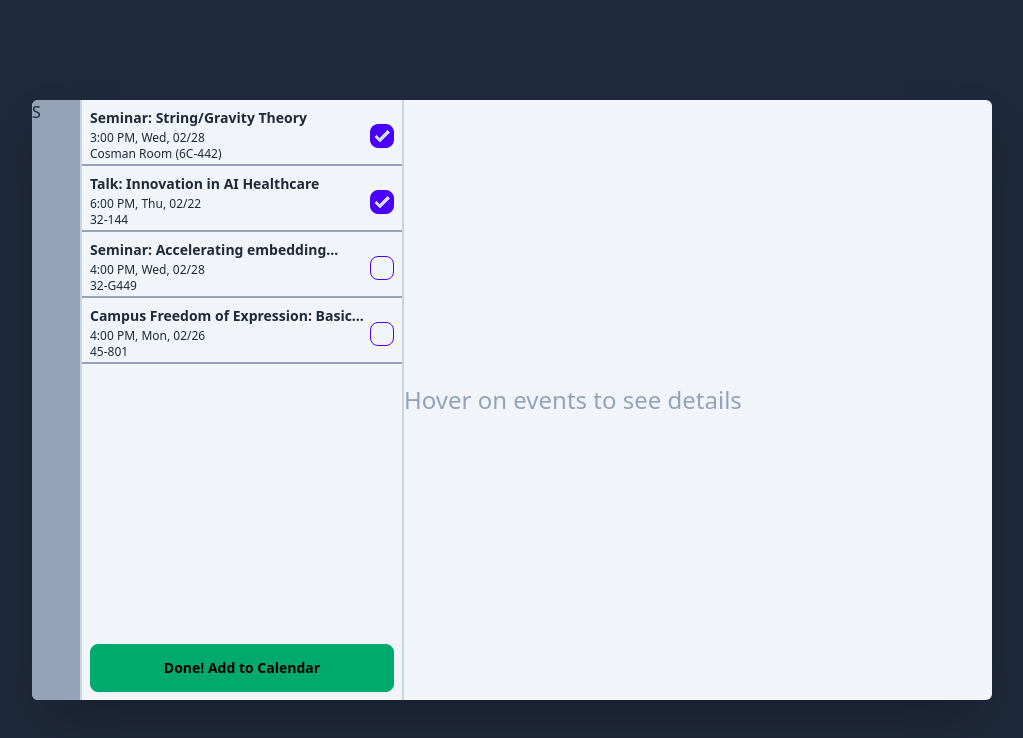
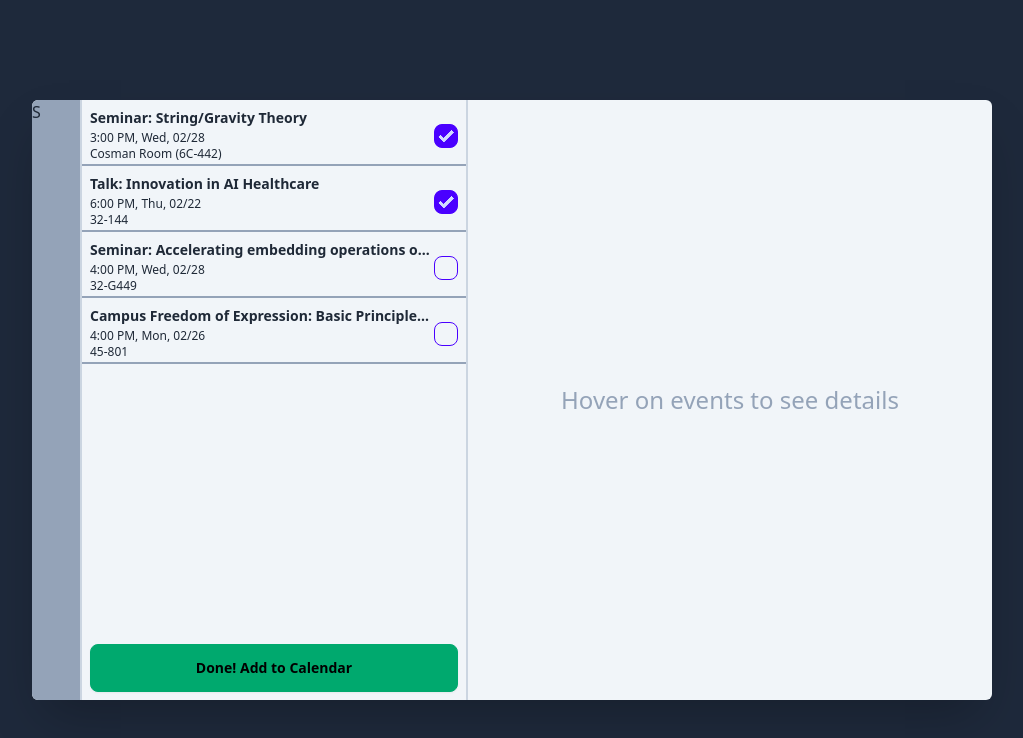
Before and after one commit to lad6558/lad6558.github.io, a SvelteKit app: page /miso-wire in a window 1280 px wide. Shown: the top 738 px of the page, without its empty margins (128-1151 px from the left). Built offline with nearby package versions, Linux system fonts and the light colour scheme.

Commit message:
fixed width out of necessity

```diff
--- a/src/routes/miso-wire/+page.svelte
+++ b/src/routes/miso-wire/+page.svelte
@@ -16,7 +16,7 @@
 
 <div class="bg-slate-800 h-screen flex justify-center items-center">
 	<!-- Miso main window -->
-	<div class="bg-slate-100 w-3/4 h-3/4 rounded-md flex flex-row shadow-2xl">
+	<div class="bg-slate-100 w-3/4 h-3/4 rounded-md flex flex-row shadow-2xl my-30 mx-12">
 		<Settings />
 		<div class="border border-slate-300" />
 		<Thumbnails on:eventhover={handleEventHover} on:eventunhover={handleEventUnhover} />
--- a/src/routes/miso-wire/DetailReader.svelte
+++ b/src/routes/miso-wire/DetailReader.svelte
@@ -6,15 +6,16 @@
 	$: event = currentEvent !== null ? events[currentEvent] : null;
 </script>
 
-<div class="flex">
+<div class="flex grow">
 	{#if currentEvent === null}
 		<div class="flex grow justify-center items-center text-2xl text-slate-400">
-			<p class="text-center">Hover on events to see details</p>
+			<div class="text-center">Hover on events to see details</div>
 		</div>
 	{:else}
 		<div class="flex flex-col">
 			<div>
 				<p class="text-2xl">{event.title}</p>
+				<p class="">{event.text}</p>
 			</div>
 		</div>
 	{/if}
--- a/src/routes/miso-wire/Settings.svelte
+++ b/src/routes/miso-wire/Settings.svelte
@@ -1 +1 @@
-<div class="w-12 bg-slate-400 rounded-l-md">S</div>
+<div class="min-w-12 bg-slate-400 rounded-l-md">S</div>
--- a/src/routes/miso-wire/Thumbnails.svelte
+++ b/src/routes/miso-wire/Thumbnails.svelte
@@ -4,8 +4,8 @@
 	import { events } from './mockData.js';
 </script>
 
-<div class="min-w-1/3 w-1/3 flex flex-col justify-between bg-slate-100">
-	<div>
+<div class="min-w-96 w-96 flex flex-col justify-between bg-slate-100">
+	<div class="w-full">
 		{#each events as event, i}
 			<Thumbnail {event} eventid={i} on:eventhover on:eventunhover />
 			<div class="border border-slate-400"></div>
```
